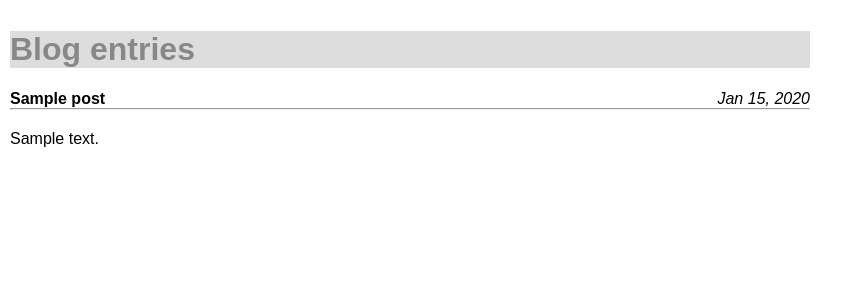
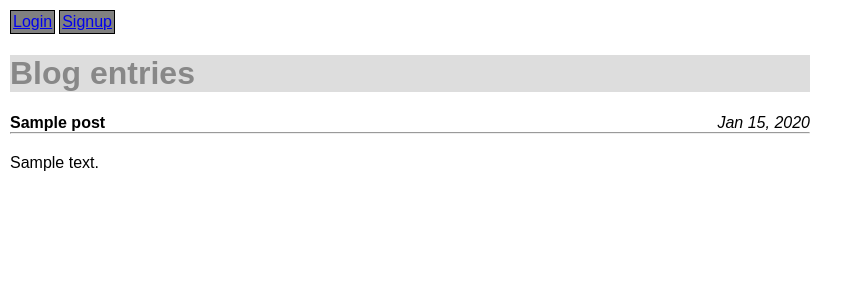
Before and after one commit to coralvanda/backend-intro, a Python web app: template engineapp-backend-intro/templates/blog.html in a window 1280 px wide. Shown: the top 300 px of the page, without its empty margins (0-863 px from the left). Run offline with Jinja, Linux system fonts and the light colour scheme; the template is opened without the code that fills it: most values are stand-ins (such as "Sample title", 1, 10 or a date in 2020).

Commit message:
Begin work on adding login/logout buttons to templates

```diff
--- a/engineapp-backend-intro/templates/blog.html
+++ b/engineapp-backend-intro/templates/blog.html
@@ -1,6 +1,17 @@
 {% extends 'blogbase.html' %}
 
 {% block content %}
+
+{% if user %}
+    {% include 'logout-header.html' %}
+{% else %}
+    {% include 'login-header.html' %}
+{% endif %}
+
+<body style="margin: 0">
+	<h1 style="background-color: #ddd; color:#888; margin: 0 height: 50px">
+		Blog entries
+	</h1>
 
 	{% for post in posts %}
 		<div class="title">{{post.title}}</div>
@@ -10,5 +21,5 @@
 		<br>
 		<br>
 	{% endfor %}
-
+</body>
 {% endblock %}
--- a/engineapp-backend-intro/templates/blogbase.html
+++ b/engineapp-backend-intro/templates/blogbase.html
@@ -2,6 +2,7 @@
 <html>
 <head>
 	<title>HW 2 - Blog main page</title>
+	<!-- I wanted to put a CSS file here, but it seems that is problematic with template inheritance in jinja2 -->
 </head>
 
 <style type="text/css">
@@ -55,13 +56,26 @@
 	hr {
 		margin: 20px auto;
 	}
+
+	.container {
+		display: flex;
+		flex-wrap: wrap;
+	}
+
+	.button {
+		background: gray;
+		padding: 2px;
+		margin: 0 2px 0 2px;
+		border: 1px solid black;
+	}
+
+	.button:hover {
+		background: white;
+	}
+
 </style>
 
-<body style="margin: 0">
-	<h1 style="background-color: #ddd; color:#888; margin: 0 height: 50px">
-		Blog entries
-	</h1>
 	{% block content %}
 	{% endblock %}
-</body>
+
 </html>
--- /dev/null
+++ b/engineapp-backend-intro/templates/login-header.html
@@ -0,0 +1,14 @@
+<header>
+	<div class="container">
+		<a href="{{ url_for('/login') }}">
+			<div class="button" style="margin-left: auto;">
+				Login
+			</div>
+		</a>
+		<a href="{{ url_for('/signup') }}">
+			<div class="button">
+				Signup
+			</div>
+		</a>
+	</div>
+</header>
--- /dev/null
+++ b/engineapp-backend-intro/templates/logout-header.html
@@ -0,0 +1,5 @@
+<header>
+	<div class="button">
+		Logout
+	</div>
+</header>
```
Also changed, not shown: engineapp-backend-intro/appengine_config.py (added, +12 -0 lines), engineapp-backend-intro/main.py (+32 -1 lines), 2 other files.
